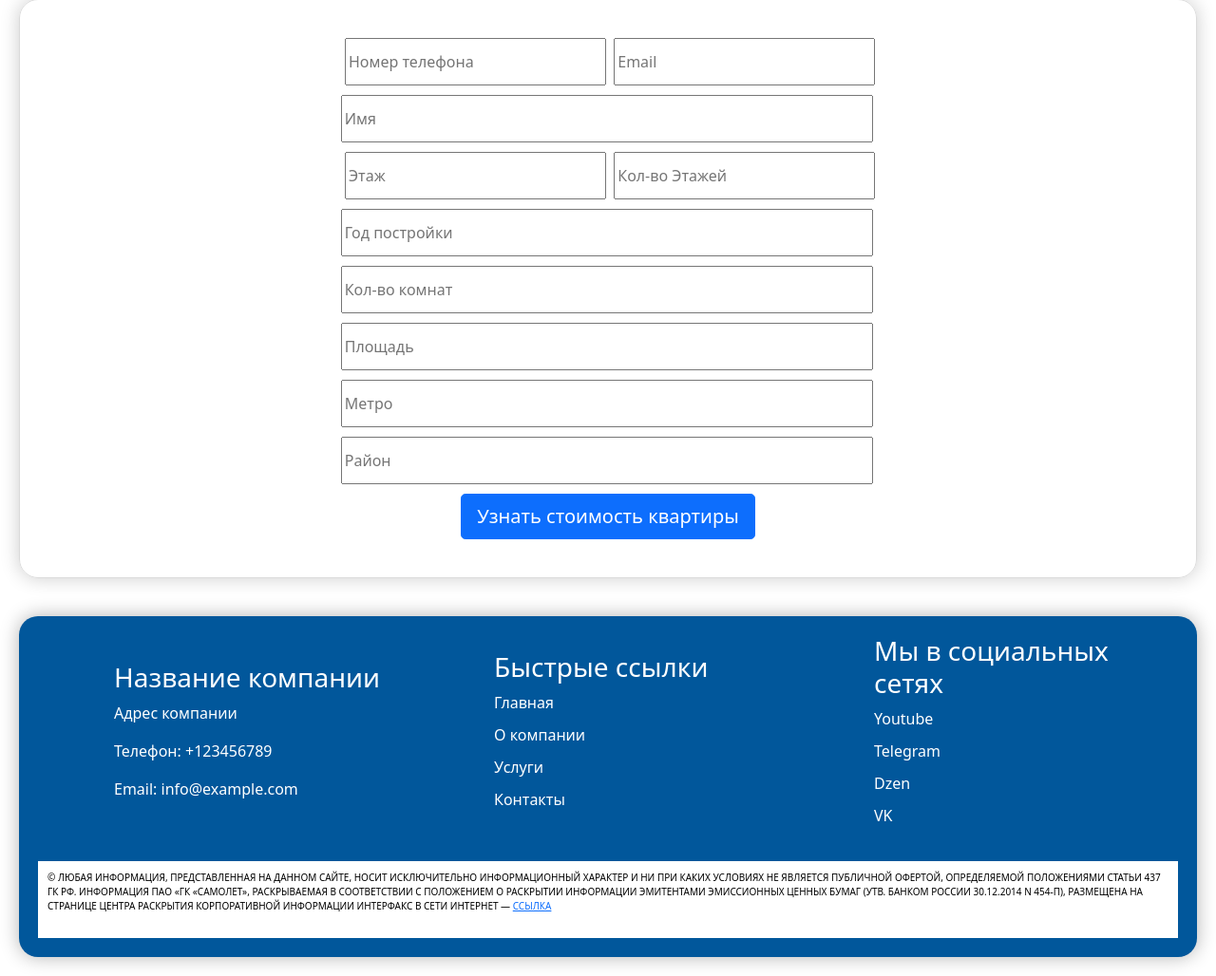
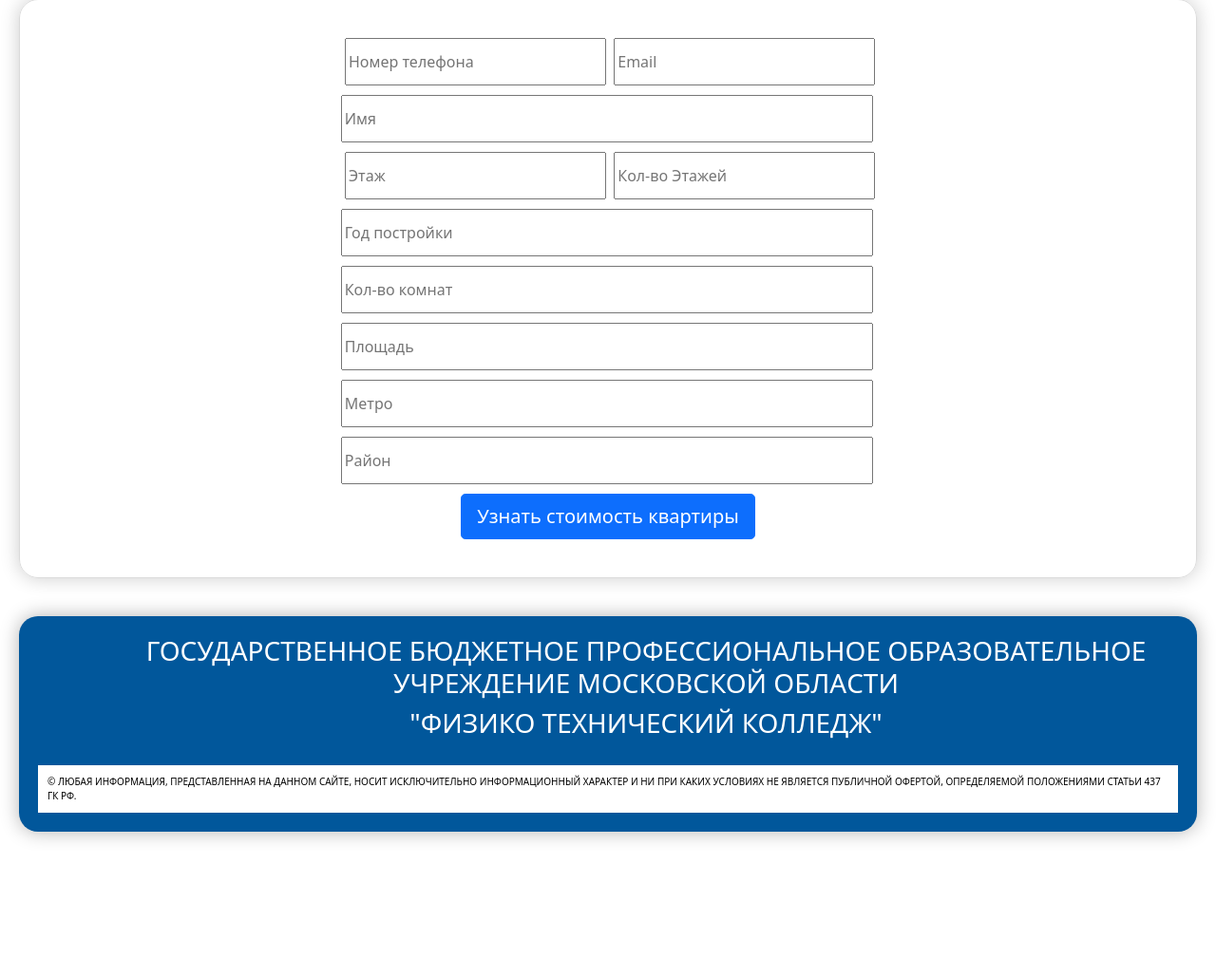
Before and after one commit to a-dishenko/ivan-diploma, a Django app: page / in a window 1280 px wide. Shown: the part 417-1445 px from the top of the page at 95% size. After the commit the page ends 1302 px from the top, so only its background shows below. Run offline with Django 4.2, Linux system fonts and the light colour scheme; some libraries are stand-ins or nearby versions; some web fonts are replaced.

Commit message:
Typo fixed

```diff
--- a/main_page/templates/base.html
+++ b/main_page/templates/base.html
@@ -32,34 +32,11 @@
 <footer>
   <div class="footer-container">
     <div class="company-info">
-      <h3>Название компании</h3>
-      <p>Адрес компании</p>
-      <p>Телефон: +123456789</p>
-      <p>Email: info@example.com</p>
-    </div>
-    <div class="quick-links">
-      <h3>Быстрые ссылки</h3>
-      <ul>
-        <li><a href="{% url 'main_page' %}">Главная</a></li>
-        <li><a href="https://samolet.ru/" target="_blank">О компании</a></li>
-        <li><a href="" target="_blank">Услуги</a></li>
-        <li><a href="/contact" target="_blank">Контакты</a></li>
-      </ul>
-    </div>
-    <div class="social-media">
-      <h3>Мы в социальных сетях</h3>
-      <ul>
-        <li><a href="https://www.youtube.com/channel/UCkCTYCHDaYqHVPWlt7tS5Xg" target="_blank">Youtube</a></li>
-        <li><a href="https://t.me/gk_samolet" target="_blank">Telegram</a></li>
-        <li><a href="https://dzen.ru/samoletru" target="_blank">Dzen</a></li>
-        <li><a href="https://vk.com/samoletru" target="_blank">VK</a></li>
-
-      </ul>
+      <h3>ГОСУДАРСТВЕННОЕ БЮДЖЕТНОЕ ПРОФЕССИОНАЛЬНОЕ ОБРАЗОВАТЕЛЬНОЕ УЧРЕЖДЕНИЕ МОСКОВСКОЙ ОБЛАСТИ</h3><h3>"ФИЗИКО ТЕХНИЧЕСКИЙ КОЛЛЕДЖ"</h3>
     </div>
   </div>
   <div class="copyright">
-    <p>&copy; ЛЮБАЯ ИНФОРМАЦИЯ, ПРЕДСТАВЛЕННАЯ НА ДАННОМ САЙТЕ, НОСИТ ИСКЛЮЧИТЕЛЬНО ИНФОРМАЦИОННЫЙ ХАРАКТЕР И НИ ПРИ КАКИХ УСЛОВИЯХ НЕ ЯВЛЯЕТСЯ ПУБЛИЧНОЙ ОФЕРТОЙ, ОПРЕДЕЛЯЕМОЙ ПОЛОЖЕНИЯМИ СТАТЬИ 437 ГК РФ. ИНФОРМАЦИЯ ПАО «ГК «САМОЛЕТ», РАСКРЫВАЕМАЯ В СООТВЕТСТВИИ С ПОЛОЖЕНИЕМ О РАСКРЫТИИ ИНФОРМАЦИИ ЭМИТЕНТАМИ ЭМИССИОННЫХ ЦЕННЫХ БУМАГ (УТВ. БАНКОМ РОССИИ 30.12.2014 N 454-П), РАЗМЕЩЕНА НА СТРАНИЦЕ ЦЕНТРА РАСКРЫТИЯ КОРПОРАТИВНОЙ ИНФОРМАЦИИ ИНТЕРФАКС В СЕТИ ИНТЕРНЕТ —
-        <a href="https://e-disclosure.ru/portal/company.aspx?id=36419&attempt=1" target="_blank">ССЫЛКА</a></p>
+    <p>&copy; ЛЮБАЯ ИНФОРМАЦИЯ, ПРЕДСТАВЛЕННАЯ НА ДАННОМ САЙТЕ, НОСИТ ИСКЛЮЧИТЕЛЬНО ИНФОРМАЦИОННЫЙ ХАРАКТЕР И НИ ПРИ КАКИХ УСЛОВИЯХ НЕ ЯВЛЯЕТСЯ ПУБЛИЧНОЙ ОФЕРТОЙ, ОПРЕДЕЛЯЕМОЙ ПОЛОЖЕНИЯМИ СТАТЬИ 437 ГК РФ. </p>
   </div>
 </footer>
 {% endblock footer %}
--- a/static/style.css
+++ b/static/style.css
@@ -191,11 +191,12 @@ footer {
   justify-content: space-between;
   align-items: center;
 }
+.footer-container h3 {
+  align-items: center;
+}
 
-.company-info,
-.quick-links,
-.social-media {
-  flex: 1;
+.company-info {
+  text-align: center;
   margin-left:80px;
 }
 
@@ -238,7 +239,9 @@ p {
   margin-top: 20px;
   color:#000;
 }
-
+.copyright p {
+  margin-bottom:  0px;
+}
 .again {
     width:100%;
     height:50px;
```
